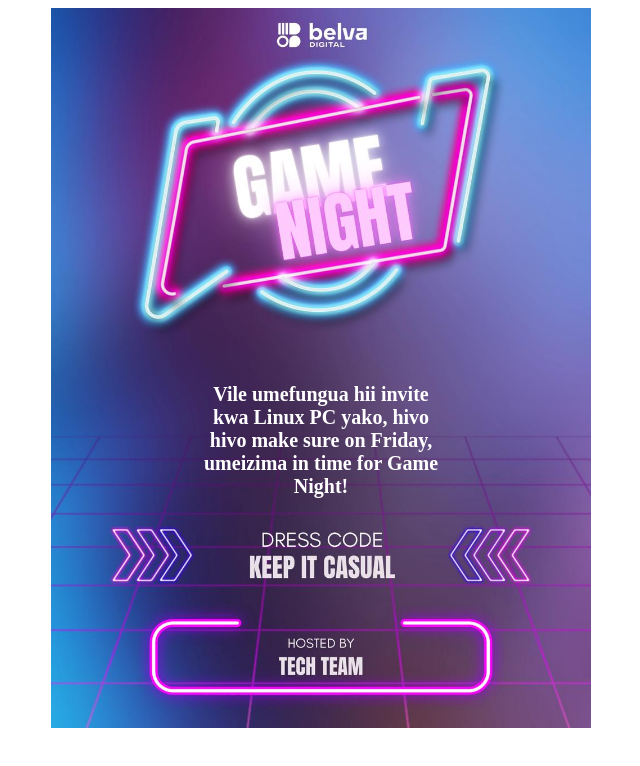
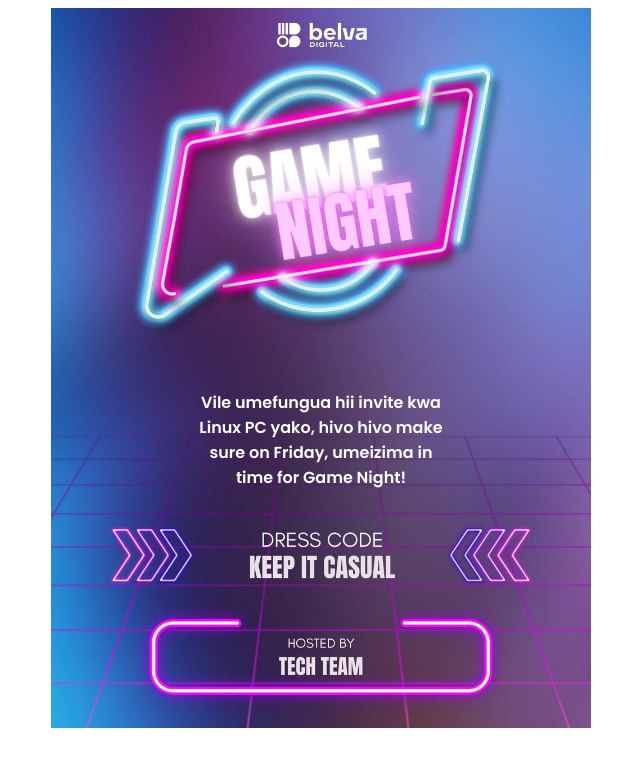
Before and after one commit to KaimenyiMukindia/game-night, a plain HTML site: page index.html in a window 1280 px wide. Shown: the whole page, without its empty margins (319-959 px from the left). Drawn offline with Linux system fonts and the light colour scheme.

Commit message:
Added new HTML

```diff
--- a/index.html
+++ b/index.html
@@ -1,10 +1,13 @@
-<!DOCTYPE html>
-<html lang="en">
 <head>
     <meta charset="UTF-8">
     <meta name="viewport" content="width=device-width, initial-scale=1.0">
     <title>Game Night Invitation</title>
+
+    <link href="https://fonts.googleapis.com/css2?family=Poppins:wght@400;600;700&display=swap" rel="stylesheet">
     <style>
+        * {
+            font-family: 'Poppins', sans-serif;
+        }
         .container {
             position: relative;
             width: 100%;
@@ -20,9 +23,9 @@
             top: 60%;
             left: 50%;
             transform: translate(-50%, -50%);
-            font-size: 20px;
+            font-size: 16px;
             color: white;
-            font-weight: bold;
+            font-weight: 600;
             text-align: center;
             padding: 10px;
             border-radius: 10px;
@@ -31,12 +34,14 @@
             word-wrap: break-word;
         }
         @media (max-width: 768px) {
-    .container::before {
-        max-width: 90%;
-        top: 55%;
-    }
-}
+            .container::before {
+                max-width: 90%;
+                top: 55%;
+            }
+        }
     </style>
+</head>
+
 </head>
 <body>
 
```
